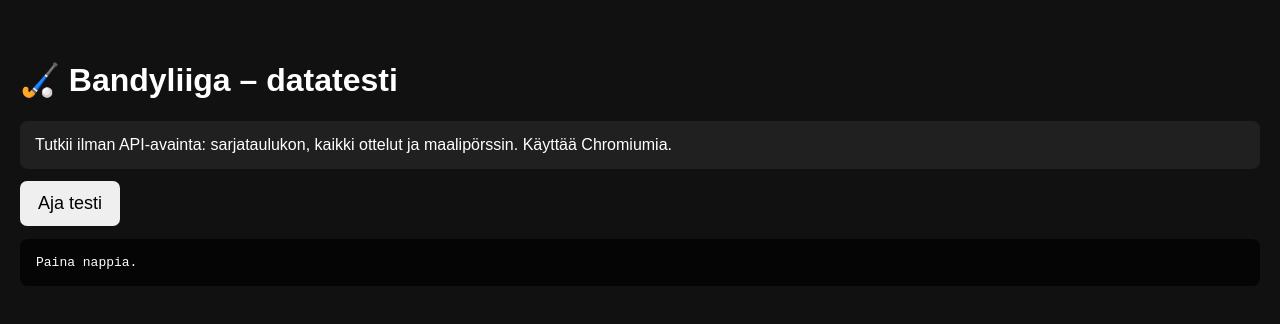
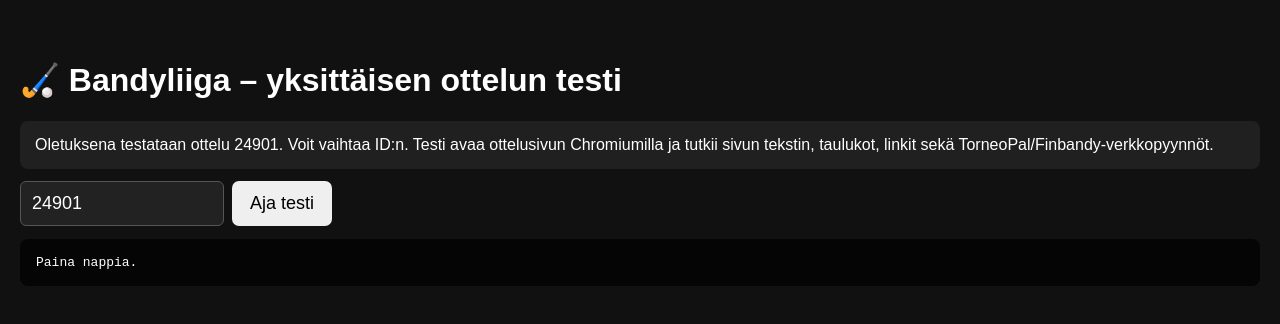
Before and after one commit to ripsmooth/bandyliigalive, a website: page index.html in a window 1280 px wide. Drawn offline with Linux system fonts and the light colour scheme.

Commit message:
Add files via upload

```diff
--- a/index.html
+++ b/index.html
@@ -2,20 +2,27 @@
 <html lang="fi">
 <head>
 <meta charset="utf-8"><meta name="viewport" content="width=device-width,initial-scale=1">
-<title>Bandyliiga – datatesti</title>
+<title>Bandyliiga – ottelusivu testi</title>
 <style>
 body{font-family:Arial,sans-serif;background:#111;color:#fff;margin:0}.wrap{max-width:1500px;margin:20px auto;padding:20px}
-button{font-size:18px;padding:12px 18px;border:0;border-radius:7px;cursor:pointer}pre{background:#050505;padding:16px;border-radius:8px;white-space:pre-wrap;word-break:break-word;max-height:900px;overflow:auto}.box{background:#202020;padding:15px;border-radius:8px;margin:12px 0}
+button{font-size:18px;padding:12px 18px;border:0;border-radius:7px;cursor:pointer}
+input{font-size:18px;padding:11px;width:180px;margin-right:8px;border-radius:6px;border:1px solid #555;background:#222;color:#fff}
+pre{background:#050505;padding:16px;border-radius:8px;white-space:pre-wrap;word-break:break-word;max-height:850px;overflow:auto}
+.box{background:#202020;padding:15px;border-radius:8px;margin:12px 0}
 </style></head>
 <body><div class="wrap">
-<h1>🏑 Bandyliiga – datatesti</h1>
-<div class="box">Tutkii ilman API-avainta: sarjataulukon, kaikki ottelut ja maalipörssin. Käyttää Chromiumia.</div>
-<button onclick="run()">Aja testi</button>
+<h1>🏑 Bandyliiga – yksittäisen ottelun testi</h1>
+<div class="box">Oletuksena testataan ottelu 24901. Voit vaihtaa ID:n. Testi avaa ottelusivun Chromiumilla ja tutkii sivun tekstin, taulukot, linkit sekä TorneoPal/Finbandy-verkkopyynnöt.</div>
+<input id="id" value="24901"><button onclick="run()">Aja testi</button>
 <pre id="out">Paina nappia.</pre>
 <script>
 async function run(){
- document.getElementById('out').textContent='Haetaan kaikkia tietoja…';
- try{const r=await fetch('/api/all');const j=await r.json();document.getElementById('out').textContent=JSON.stringify(j,null,2)}
- catch(e){document.getElementById('out').textContent=e.stack||e}
+ const id=document.getElementById('id').value.trim();
+ document.getElementById('out').textContent='Avataan ottelu '+id+'…';
+ try{
+   const r=await fetch('/api/match?id='+encodeURIComponent(id));
+   const j=await r.json();
+   document.getElementById('out').textContent=JSON.stringify(j,null,2);
+ }catch(e){document.getElementById('out').textContent=e.stack||e}
 }
 </script></div></body></html>
--- a/package.json
+++ b/package.json
@@ -1,5 +1,5 @@
 {
-  "name":"bandyliiga-playwright-all-data",
+  "name":"bandyliiga-playwright-match-test",
   "private":true,
   "engines":{"node":"24.x"},
   "dependencies":{
```
Also changed, not shown: README.md.
